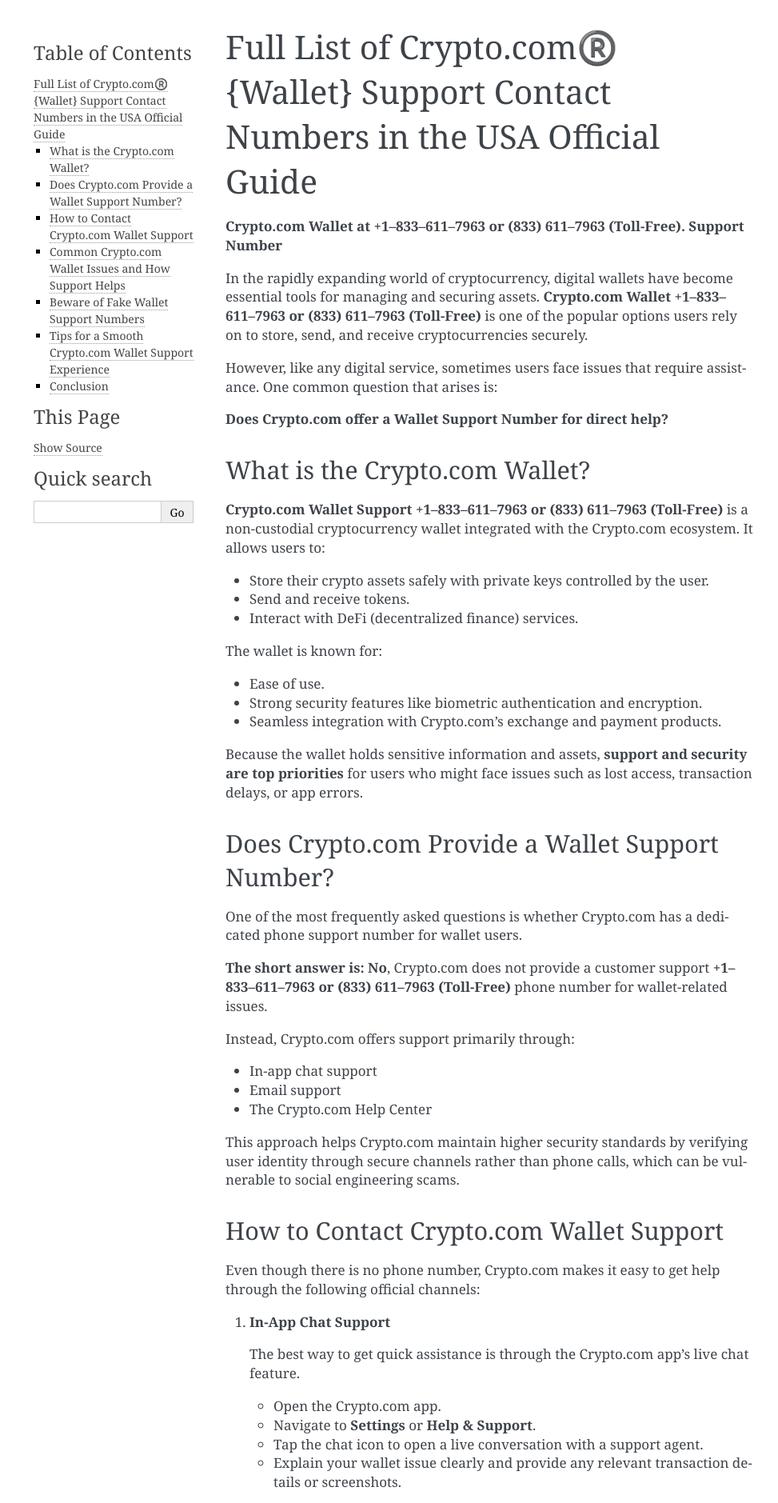
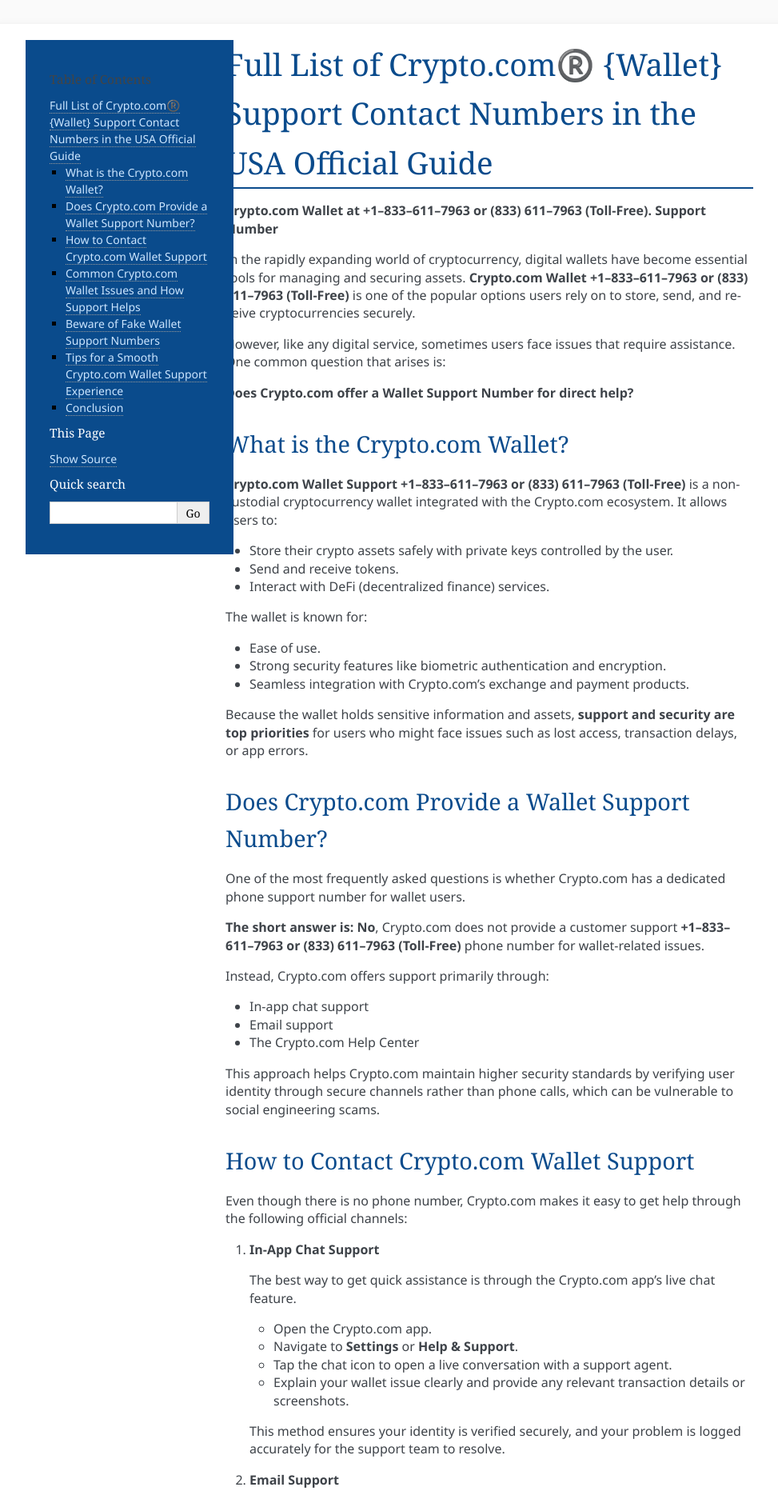
Before and after one commit to cryptowallethelp/cryptohelpcarearticle, a Sphinx documentation site: the page built from source/index.rst, in a window 1280 px wide. Shown: the top 1879 px of the page at 80% size, without its empty margins (138-1111 px from the left). Built offline with Sphinx 7.4.7, drawn with Linux system fonts in a browser that asks for light colours.

Commit message:
Update conf.py

```diff
--- a/source/conf.py
+++ b/source/conf.py
@@ -29,4 +29,4 @@
 html_static_path = ['_static']
 
 def setup(app):
-    app.add_css_file('_templates/theme_override.css')
+    app.add_css_file('theme_override.css')
```
